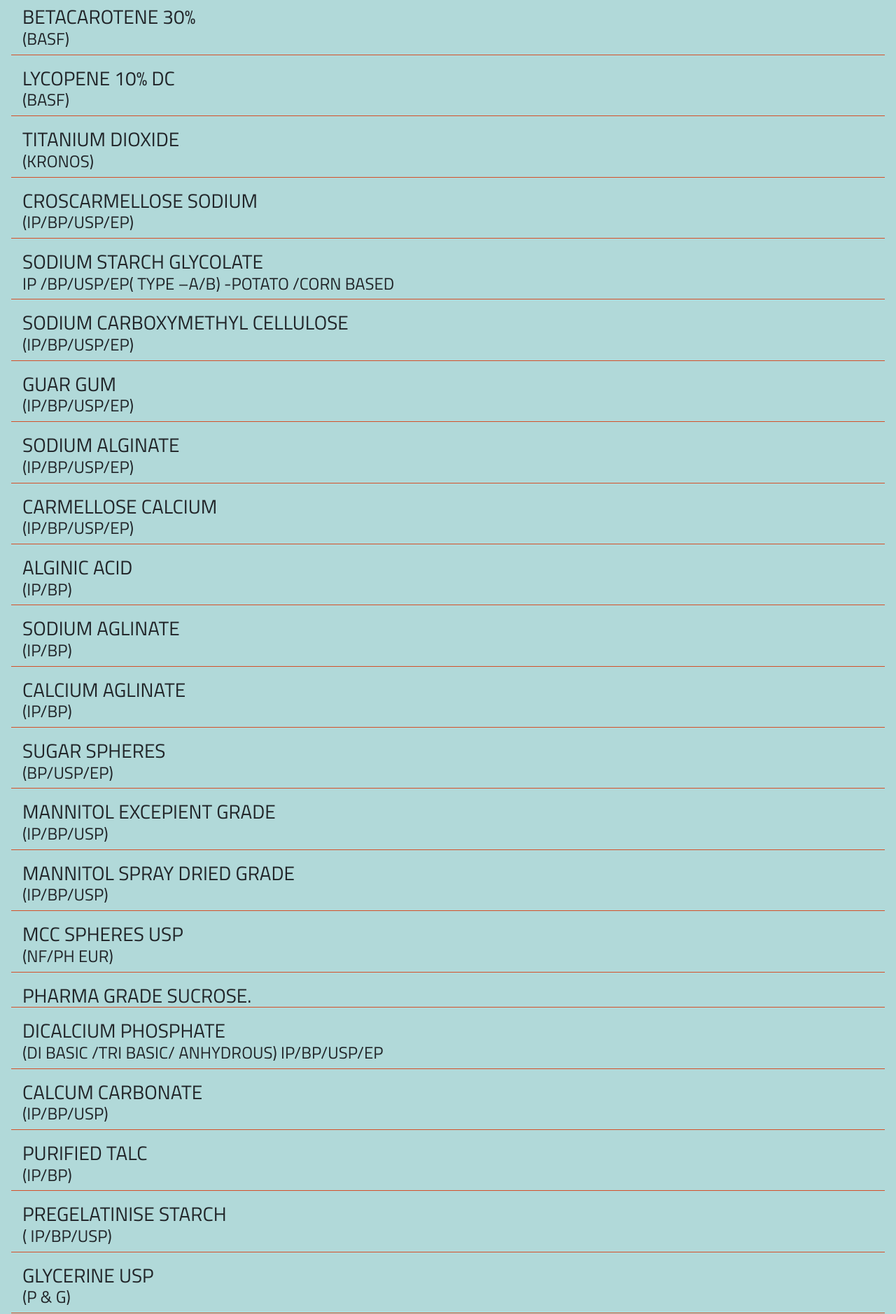
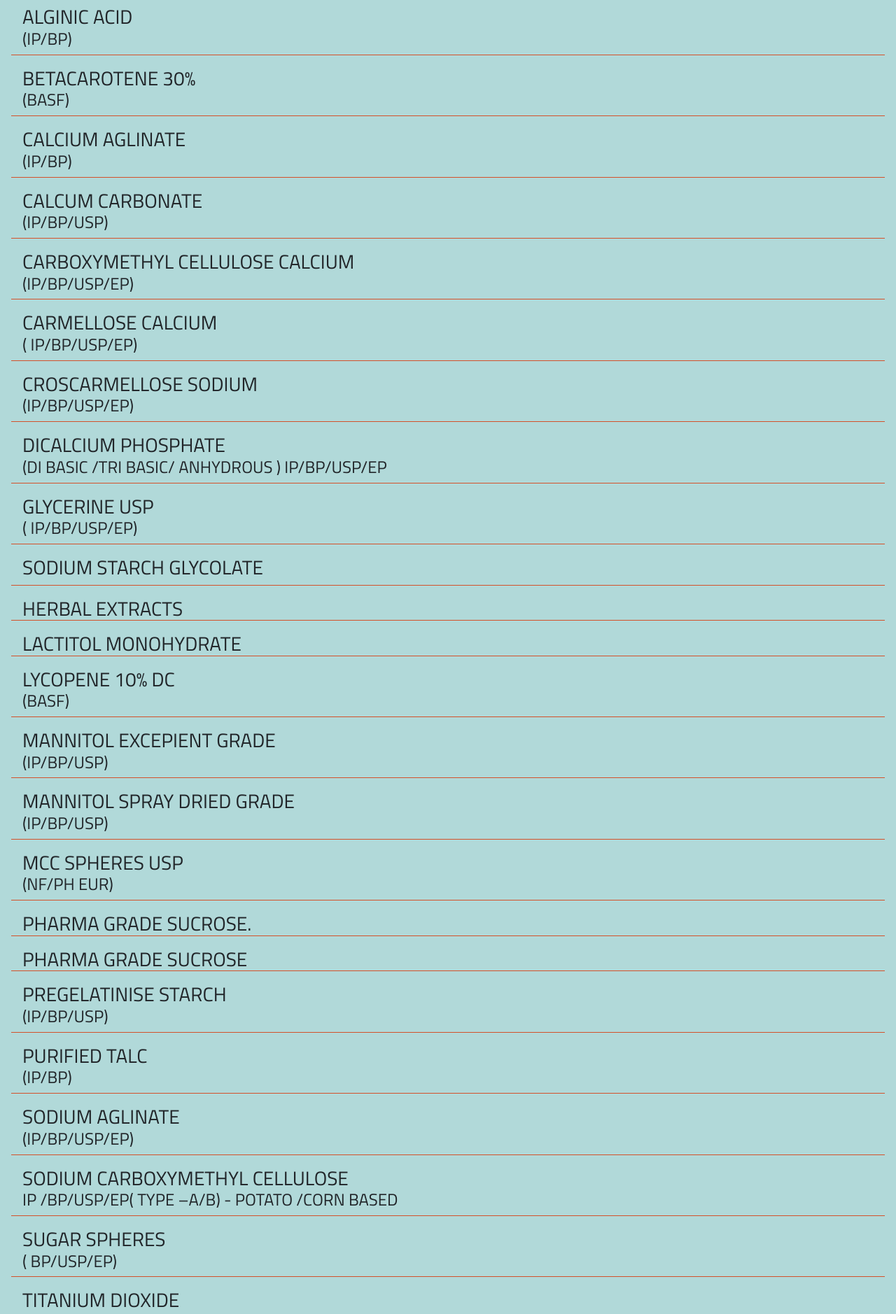
Before and after one commit to sahils091/mi-nutricare, a React (Create React App) app: page /products in a window 1280 px wide. Shown: the part 540-2418 px from the top of the page at 70% size. Built offline with nearby package versions, Linux system fonts and the light colour scheme.

Commit message:
Arranged the products alphabetically

```diff
--- a/src/components/Products/Products.js
+++ b/src/components/Products/Products.js
@@ -11,58 +11,60 @@
           </div>
         </div>
         <div className="products__list">
-          <h2 className="products__list-title">Contact Us for the Specifications and Pricing</h2>
+          <h2 className="products__list-title">
+            Contact Us for the Specifications and Pricing
+          </h2>
+          <h3 className="products__item">
+            ALGINIC ACID
+            <h4>(IP/BP)</h4>
+          </h3>
           <h3 className="products__item">
             BETACAROTENE 30%
             <h4>(BASF)</h4>
           </h3>
           <h3 className="products__item">
-            LYCOPENE 10% DC
-            <h4>(BASF)</h4>
+            CALCIUM AGLINATE
+            <h4>(IP/BP)</h4>
           </h3>
           <h3 className="products__item">
-            TITANIUM DIOXIDE
-            <h4>(KRONOS)</h4>
+            CALCUM CARBONATE
+            <h4>(IP/BP/USP)</h4>
+          </h3>
+          <h3 className="products__item">
+            CARBOXYMETHYL CELLULOSE CALCIUM
+            <h4>(IP/BP/USP/EP)</h4>
+          </h3>
+          <h3 className="products__item">
+            CARMELLOSE CALCIUM
+            <h4>( IP/BP/USP/EP)</h4>
           </h3>
           <h3 className="products__item">
             CROSCARMELLOSE SODIUM
             <h4>(IP/BP/USP/EP)</h4>
           </h3>
           <h3 className="products__item">
-            SODIUM STARCH GLYCOLATE
-            <h4>IP /BP/USP/EP( TYPE –A/B) -POTATO /CORN BASED </h4>
+            DICALCIUM PHOSPHATE
+            <h4>(DI BASIC /TRI BASIC/ ANHYDROUS ) IP/BP/USP/EP </h4>
           </h3>
           <h3 className="products__item">
-            SODIUM CARBOXYMETHYL CELLULOSE
-            <h4>(IP/BP/USP/EP)</h4>
+            GLYCERINE USP
+            <h4>( IP/BP/USP/EP)</h4>
           </h3>
           <h3 className="products__item">
-            GUAR GUM
-            <h4>(IP/BP/USP/EP)</h4>
+            SODIUM STARCH GLYCOLATE
+            <h4></h4>
           </h3>
           <h3 className="products__item">
-            SODIUM ALGINATE
-            <h4>(IP/BP/USP/EP)</h4>
+            HERBAL EXTRACTS
+            {/* <h4>(IP/BP)</h4> */}
           </h3>
           <h3 className="products__item">
-            CARMELLOSE CALCIUM
-            <h4>(IP/BP/USP/EP)</h4>
+            Lactitol monohydrate
+            {/* <h4>(IP/BP)</h4> */}
           </h3>
           <h3 className="products__item">
-            ALGINIC ACID
-            <h4>(IP/BP)</h4>
-          </h3>
-          <h3 className="products__item">
-            SODIUM AGLINATE
-            <h4>(IP/BP)</h4>
-          </h3>
-          <h3 className="products__item">
-            CALCIUM AGLINATE
-            <h4>(IP/BP)</h4>
-          </h3>
-          <h3 className="products__item">
-            SUGAR SPHERES
-            <h4>(BP/USP/EP)</h4>
+            LYCOPENE 10% DC
+            <h4>(BASF)</h4>
           </h3>
           <h3 className="products__item">
             MANNITOL EXCEPIENT GRADE
@@ -76,14 +78,13 @@
             MCC SPHERES USP
             <h4>(NF/PH EUR)</h4>
           </h3>
-          <h3 className="products__item">PHARMA GRADE SUCROSE.
-          </h3>
+          <h3 className="products__item">PHARMA GRADE SUCROSE.</h3>
           <h3 className="products__item">
-            DICALCIUM PHOSPHATE
-            <h4>(DI BASIC /TRI BASIC/ ANHYDROUS) IP/BP/USP/EP</h4>
+            PHARMA GRADE SUCROSE
+            {/* <h4>(DI BASIC /TRI BASIC/ ANHYDROUS) IP/BP/USP/EP</h4> */}
           </h3>{" "}
           <h3 className="products__item">
-            CALCUM CARBONATE
+            PREGELATINISE STARCH
             <h4>(IP/BP/USP)</h4>
           </h3>{" "}
           <h3 className="products__item">
@@ -91,15 +92,22 @@
             <h4>(IP/BP)</h4>
           </h3>{" "}
           <h3 className="products__item">
-            PREGELATINISE STARCH
-            <h4>( IP/BP/USP)</h4>
+            SODIUM AGLINATE
+            <h4> (IP/BP/USP/EP)</h4>
           </h3>{" "}
           <h3 className="products__item">
-            GLYCERINE USP
-            <h4>(P & G)</h4>
+            SODIUM CARBOXYMETHYL CELLULOSE
+            <h4>IP /BP/USP/EP( TYPE –A/B) - POTATO /CORN BASED</h4>
           </h3>
-          <h3 className="products__item">HERBAL EXTRACTS
+          <h3 className="products__item">
+            SUGAR SPHERES
+            <h4> ( BP/USP/EP)</h4>
           </h3>
+          <h3 className="products__item">
+            TITANIUM DIOXIDE
+            <h4> (KRONOS)</h4>
+          </h3>
+          <h3 className="products__item">Triethyl citrate</h3>
           <h3 className="products__item">
             5-Amino-O-Cresol
             <h4>(2835-95-2)</h4>
@@ -112,8 +120,6 @@
             5-nitro-O-Toludine
             <h4>(99-55-8)</h4>
           </h3>
-          <h3 className="products__item">Lactitol monohydrate</h3>
-          <h3 className="products__item">Triethyl citrate</h3>
         </div>
       </div>
     </section>
```
Also changed, not shown: src/assets/maple.jpg (added), src/assets/maple1.jpg (added).
